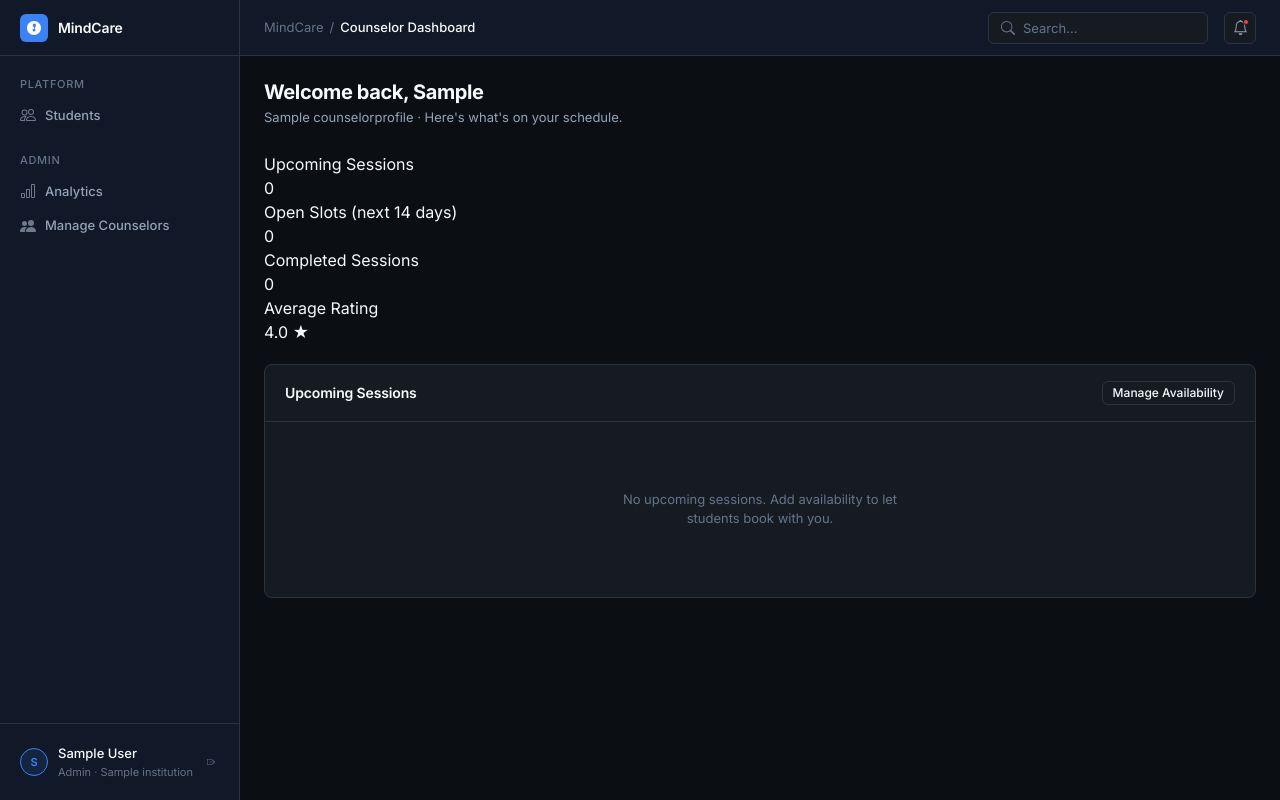
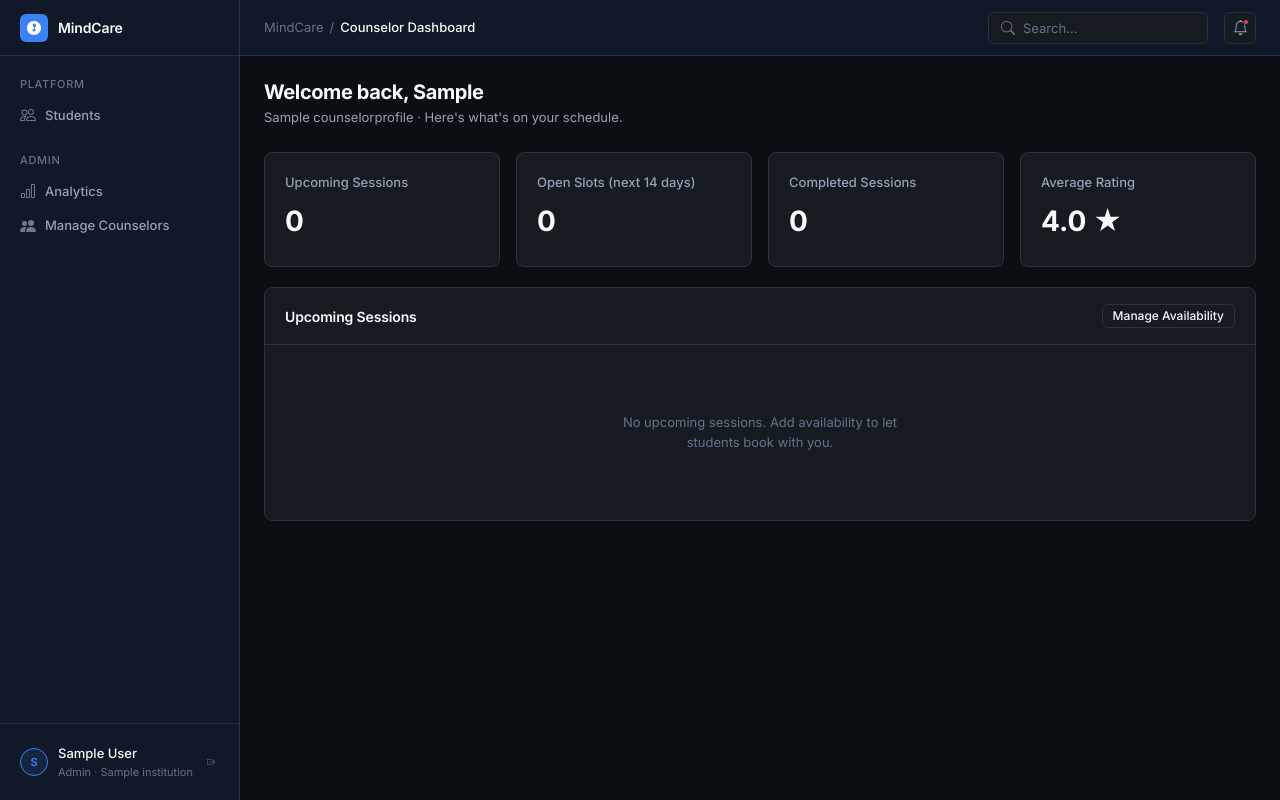
Before and after one commit to srishinekakarthik/mindcare, a Django app: page /counselor/dashboard/ in a window 1280 px wide. Run offline with Django 5.2, Linux system fonts and the light colour scheme; a user stored in the database is signed in; tables that the repository leaves empty hold one stand-in row (values such as "Sample post"); data that the repository does not hold is empty.

Commit message:
counsellor booking

```diff
--- a/static/css/global.css
+++ b/static/css/global.css
@@ -444,6 +444,105 @@ a:hover { color: var(--accent-hover); }
 /* ============================================================
    COMPONENT LIBRARY
    ============================================================ */
+
+/* --- KPI Grid --- */
+.kpi-grid {
+    display: grid;
+    grid-template-columns: repeat(auto-fit, minmax(220px, 1fr));
+    gap: 16px;
+}
+
+.kpi-card {
+    background: var(--bg-card);
+    border: 1px solid var(--border);
+    border-radius: var(--radius-md);
+    padding: 20px;
+    display: flex;
+    flex-direction: column;
+}
+
+.kpi-title {
+    font-size: 13px;
+    font-weight: 500;
+    color: var(--text-secondary);
+    margin-bottom: 8px;
+    display: flex;
+    align-items: center;
+    gap: 6px;
+}
+
+.kpi-value {
+    font-size: 28px;
+    font-weight: 700;
+    color: var(--text-primary);
+    margin-bottom: 4px;
+}
+
+/* --- Counselor Row --- */
+.counselor-row {
+    display: flex;
+    align-items: center;
+    gap: 14px;
+    padding: 14px 16px;
+    border: 1px solid var(--border);
+    border-radius: var(--radius);
+    cursor: pointer;
+    transition: all var(--transition);
+    margin-bottom: 8px;
+    background: var(--bg-secondary);
+}
+
+.counselor-row:last-child { margin-bottom: 0; }
+
+.counselor-row:hover {
+    border-color: var(--accent);
+    background: var(--accent-subtle);
+}
+
+.counselor-row.selected {
+    border-color: var(--accent);
+    background: var(--accent-subtle);
+}
+
+.counselor-avatar {
+    width: 40px;
+    height: 40px;
+    border-radius: 50%;
+    background: var(--bg-card);
+    border: 1px solid var(--border);
+    display: flex;
+    align-items: center;
+    justify-content: center;
+    font-size: 14px;
+    font-weight: 700;
+    color: var(--accent);
+    flex-shrink: 0;
+}
+
+.counselor-info { flex: 1; min-width: 0; }
+.counselor-name {
+    font-size: 13px;
+    font-weight: 600;
+    color: var(--text-primary);
+}
+
+.counselor-role {
+    font-size: 12px;
+    color: var(--text-muted);
+    margin: 2px 0;
+}
+
+.counselor-specialties {
+    font-size: 11px;
+    color: var(--text-secondary);
+}
+
+.counselor-rating {
+    font-size: 12px;
+    color: var(--warning);
+    font-weight: 600;
+    flex-shrink: 0;
+}
 
 /* --- Stat Cards --- */
 .stats-grid {
--- a/templates/counselor_dashboard.html
+++ b/templates/counselor_dashboard.html
@@ -4,6 +4,93 @@
 {% block title %}Counselor Dashboard — MindCare{% endblock %}
 {% block breadcrumb %}Counselor Dashboard{% endblock %}
 
+{% block extra_css %}
+<style>
+/* --- KPI Grid --- */
+.kpi-grid {
+    display: grid;
+    grid-template-columns: repeat(auto-fit, minmax(220px, 1fr));
+    gap: 16px;
+}
+
+.kpi-card {
+    background: var(--bg-card);
+    border: 1px solid var(--border);
+    border-radius: var(--radius-md);
+    padding: 20px;
+    display: flex;
+    flex-direction: column;
+}
+
+.kpi-title {
+    font-size: 13px;
+    font-weight: 500;
+    color: var(--text-secondary);
+    margin-bottom: 8px;
+    display: flex;
+    align-items: center;
+    gap: 6px;
+}
+
+.kpi-value {
+    font-size: 28px;
+    font-weight: 700;
+    color: var(--text-primary);
+    margin-bottom: 4px;
+}
+
+/* --- Counselor Row --- */
+.counselor-row {
+    display: flex;
+    align-items: center;
+    gap: 14px;
+    padding: 14px 16px;
+    border: 1px solid var(--border);
+    border-radius: var(--radius);
+    cursor: pointer;
+    transition: all var(--transition);
+    margin-bottom: 8px;
+    background: var(--bg-secondary);
+}
+
+.counselor-row:last-child { margin-bottom: 0; }
+
+.counselor-row:hover {
+    border-color: var(--accent);
+    background: var(--accent-subtle);
+}
+
+.counselor-row.selected {
+    border-color: var(--accent);
+    background: var(--accent-subtle);
+}
+
+.counselor-info { flex: 1; min-width: 0; }
+.counselor-name {
+    font-size: 13px;
+    font-weight: 600;
+    color: var(--text-primary);
+}
+
+.counselor-role {
+    font-size: 12px;
+    color: var(--text-muted);
+    margin: 2px 0;
+}
+
+.counselor-specialties {
+    font-size: 11px;
+    color: var(--text-secondary);
+}
+
+.counselor-rating {
+    font-size: 12px;
+    color: var(--warning);
+    font-weight: 600;
+    flex-shrink: 0;
+}
+</style>
+{% endblock %}
 {% block content %}
 <div class="page-header">
     <h1 class="page-heading">Welcome back{% if counselor.user_profile.user.first_name %}, {{ counselor.user_profile.user.first_name }}{% endif %}</h1>
```
